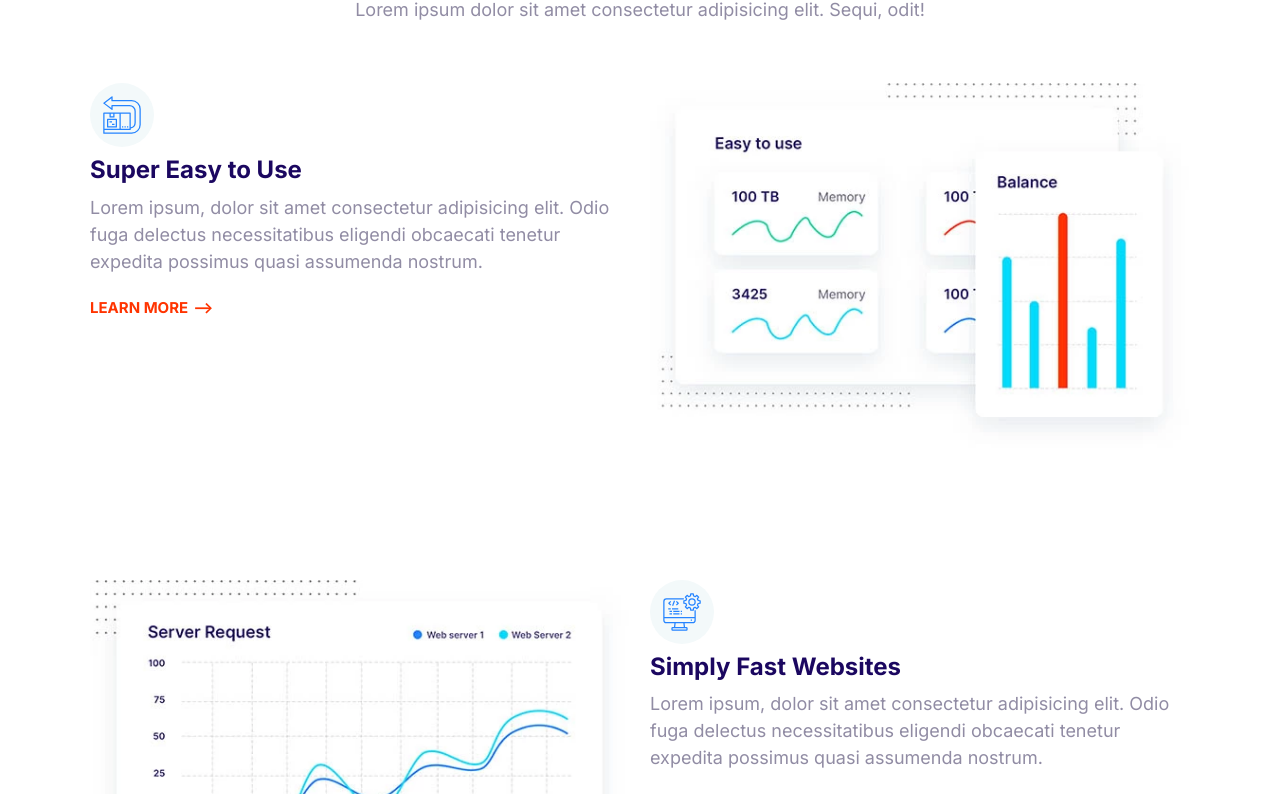
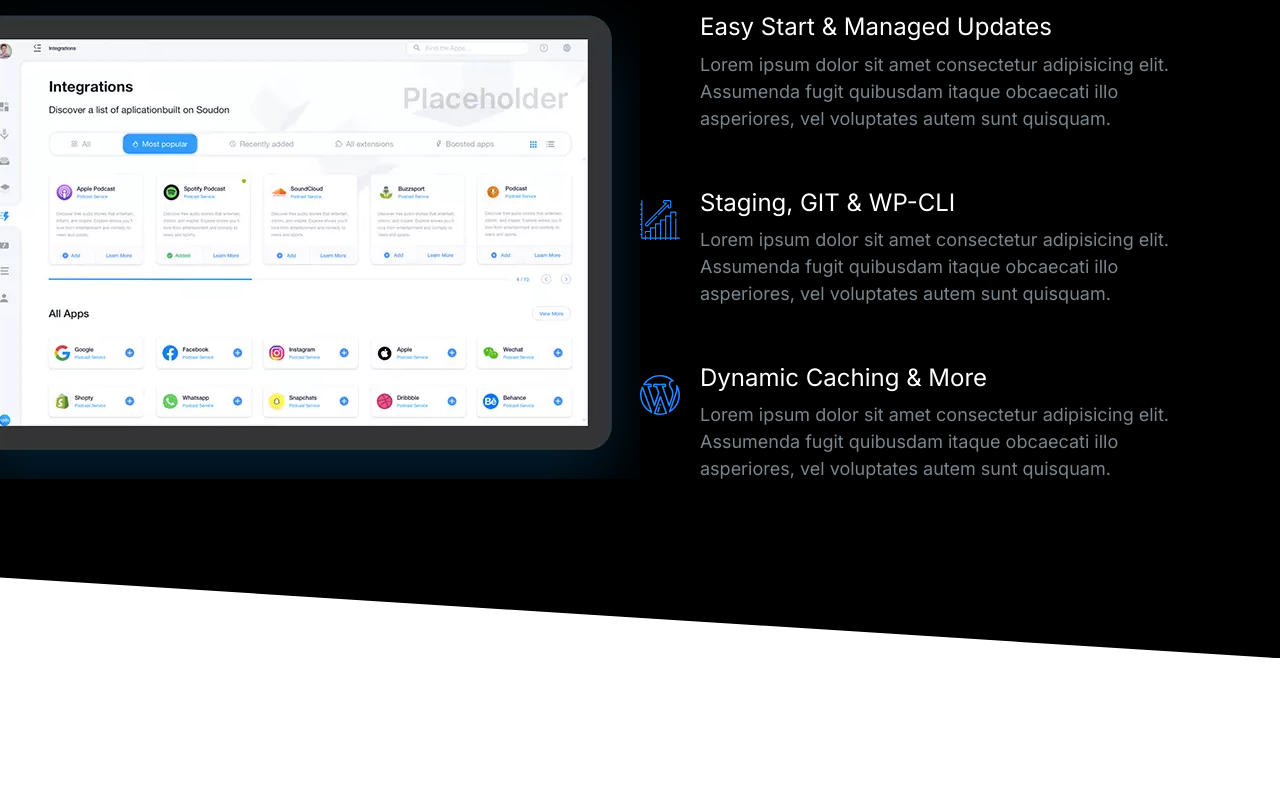
Before and after one commit to jonnguyen1926/moshify, a plain HTML site: page index.html in a window 1280 px wide. Shown: the part 151-945 px from the top of the page. After the commit the page ends 809 px from the top, so only its background shows below. Drawn offline with Linux system fonts and the light colour scheme.

Commit message:
showcase block

```diff
--- a/css/styles.css
+++ b/css/styles.css
@@ -14,6 +14,10 @@
 }
 
 /* Typography */
+::selection {
+    background: var(--color-primary);
+    color: #fff;
+}
 
 html {
     font-size: 62.5%;
@@ -42,7 +46,7 @@ h2 {
 
 h3 {
     font-size: 3rem;
-
+    font-weight: 500;
 }
 
 p {
@@ -134,7 +138,6 @@ a {
 .list {
     list-style: none;
     padding-left: 0;
-    color: var(--color-headings);
 }
 
 .list--inline .list__item{
@@ -145,6 +148,7 @@ a {
 .list--tick {
     list-style-image: url(../images/tick.svg);
     padding-left: 3rem;
+    color: var(--color-headings);
 }
 
 .list--tick .list__item {
@@ -412,6 +416,7 @@ a {
 /* Media */
 .media {
     display: flex;
+    margin-bottom: 4rem;
 }
 
 .media__title {
@@ -616,17 +621,19 @@ a {
     color: #7b858b;
 }
 
-.block--dark .block__heading {
+.block--dark h1,
+.block--dark h2,
+.block--dark h3 {
     color: #fff;
 }
 
 .block--skewed-right {
     padding-bottom: calc(var(--padding-vertical) + 4rem);
-    clip-path: polygon(0% 0%, 100% 0%, 100% 100%, 0% 80%);
+    clip-path: polygon(0% 0%, 100% 0%, 100% 100%, 0% 90%);
 }
 .block--skewed-left {
     padding-bottom: calc(var(--padding-vertical) + 4rem);
-    clip-path: polygon(0% 0%, 100% 0%, 100% 80%, 0% 100%);
+    clip-path: polygon(0% 0%, 100% 0%, 100% 90%, 0% 100%);
 }
 
 .container {
@@ -698,10 +705,6 @@ a {
 }
 
 /* Hero */
-.hero {
-    clip-path: polygon(0% 0%, 100% 0%, 100% 90%, 0% 100%);
-}
-
 .hero__tagline {
     font-size: 2rem;
     color: #b9c3cf;
@@ -782,3 +785,24 @@ a {
         order: 2;
     }
 }
+
+/* Showcase Block */
+.block-showcase__image > img {
+    width: 100%;
+}
+
+@media screen and (min-width: 768px) {
+    .block-showcase .grid {
+        grid-template-columns: 50% 50%;
+    }
+
+    .block-showcase__image {
+      justify-self: end;
+    }
+
+    .block-showcase__image > img {
+        width: auto;
+        max-width: 700px;
+    }
+
+}
--- a/index.html
+++ b/index.html
@@ -15,121 +15,76 @@
     <link rel="stylesheet" href="css/styles.css" />
   </head>
   <body>
-    <section class="block container">
+    <section class="block block--dark block--skewed-right block-showcase">
       <header class="block__header">
-        <h2>Host on the Cloud to Keep Growing</h2>
-        <p>
-          Lorem ipsum dolor sit amet consectetur adipisicing elit. Sequi, odit!
-        </p>
+        <h2>User-friendly Control Panel</h2>
       </header>
-      <article class="grid grid--1x2 feature">
-        <div class="feature__content">
-          <span class="icon-container">
-            <svg class="icon icon--primary">
-              <use xlink:href="images/sprite.svg#easy"></use>
-            </svg>
-          </span>
-          <h3 class="feature__heading">Super Easy to Use</h3>
-          <p>
-            Lorem ipsum, dolor sit amet consectetur adipisicing elit. Odio fuga
-            delectus necessitatibus eligendi obcaecati tenetur expedita possimus
-            quasi assumenda nostrum.
-          </p>
-          <a href="#" class="link-arrow">Learn More</a>
-        </div>
-        <picture>
+      <div class="container grid grid--1x2">
+        <picture class="block-showcase__image">
           <source
             type="image/webp"
-            srcset="images/easy.webp 1x, images/easy@2x.webp 2x"
+            srcset="images/ipad.webp 1x, images/ipad@2x.webp 2x"
           />
           <source
-            type="image/jpg"
-            srcset="images/easy.jpg 1x, images/easy@2x.jpg 2x"
+            type="image/png"
+            srcset="images/ipad.png 1x, images/ipad@2x.png 2x"
           />
-          <img class="feature__image" src="images/easy@2x.jpg" alt="" />
+          <img src="images/ipad.png" alt="" />
         </picture>
-      </article>
-      <article class="grid grid--1x2 feature">
-        <div class="feature__content">
-          <span class="icon-container">
+        <ul class="list">
+          <li>
+            <div class="media">
+              <div class="media__image">
                 <svg class="icon icon--primary">
-              <use xlink:href="images/sprite.svg#computer"></use>
+                  <use xlink:href="images/sprite.svg#snap"></use>
                 </svg>
-          </span>
-          <h3 class="feature__heading">Simply Fast Websites</h3>
+              </div>
+              <div class="media__body">
+                <h3 class="media__title">Easy Start & Managed Updates</h3>
                 <p>
-            Lorem ipsum, dolor sit amet consectetur adipisicing elit. Odio fuga
-            delectus necessitatibus eligendi obcaecati tenetur expedita possimus
-            quasi assumenda nostrum.
+                  Lorem ipsum dolor sit amet consectetur adipisicing elit.
+                  Assumenda fugit quibusdam itaque obcaecati illo asperiores,
+                  vel voluptates autem sunt quisquam.
                 </p>
-          <a href="#" class="link-arrow">Learn More</a>
               </div>
-        <picture>
-          <source
-            type="image/webp"
-            srcset="images/fast.webp 1x, images/fast@2x.webp 2x"
-          />
-          <source
-            type="image/jpg"
-            srcset="images/fast.jpg 1x, images/fast@2x.jpg 2x"
-          />
-          <img class="feature__image" src="images/fast@2x.jpg" alt="" />
-        </picture>
-      </article>
-      <article class="grid grid--1x2 feature">
-        <div class="feature__content">
-          <span class="icon-container">
+            </div>
+          </li>
+          <li>
+            <div class="media">
+              <div class="media__image">
+                <svg class="icon icon--primary">
+                  <use xlink:href="images/sprite.svg#growth"></use>
+                </svg>
+              </div>
+              <div class="media__body">
+                <h3 class="media__title">Staging, GIT & WP-CLI</h3>
+                <p>
+                  Lorem ipsum dolor sit amet consectetur adipisicing elit.
+                  Assumenda fugit quibusdam itaque obcaecati illo asperiores,
+                  vel voluptates autem sunt quisquam.
+                </p>
+              </div>
+            </div>
+          </li>
+          <li>
+            <div class="media">
+              <div class="media__image">
                 <svg class="icon icon--primary">
                   <use xlink:href="images/sprite.svg#wordpress"></use>
                 </svg>
-          </span>
-          <h3 class="feature__heading">Super Easy to Use</h3>
+              </div>
+              <div class="media__body">
+                <h3 class="media__title">Dynamic Caching & More</h3>
                 <p>
-            Lorem ipsum, dolor sit amet consectetur adipisicing elit. Odio fuga
-            delectus necessitatibus eligendi obcaecati tenetur expedita possimus
-            quasi assumenda nostrum.
+                  Lorem ipsum dolor sit amet consectetur adipisicing elit.
+                  Assumenda fugit quibusdam itaque obcaecati illo asperiores,
+                  vel voluptates autem sunt quisquam.
                 </p>
-          <a href="#" class="link-arrow">Learn More</a>
               </div>
-        <picture>
-          <source
-            type="image/webp"
-            srcset="images/wordpress.webp 1x, images/wordpress@2x.webp 2x"
-          />
-          <source
-            type="image/jpg"
-            srcset="images/wordpress.jpg 1x, images/wordpress@2x.jpg 2x"
-          />
-          <img class="feature__image" src="images/wordpress@2x.jpg" alt="" />
-        </picture>
-      </article>
-      <article class="grid grid--1x2 feature">
-        <div class="feature__content">
-          <span class="icon-container">
-            <svg class="icon icon--primary">
-              <use xlink:href="images/sprite.svg#clock"></use>
-            </svg>
-          </span>
-          <h3 class="feature__heading">Super Easy to Use</h3>
-          <p>
-            Lorem ipsum, dolor sit amet consectetur adipisicing elit. Odio fuga
-            delectus necessitatibus eligendi obcaecati tenetur expedita possimus
-            quasi assumenda nostrum.
-          </p>
-          <a href="#" class="link-arrow">Learn More</a>
             </div>
-        <picture>
-          <source
-            type="image/webp"
-            srcset="images/support.webp 1x, images/support@2x.webp 2x"
-          />
-          <source
-            type="image/jpg"
-            srcset="images/support.jpg 1x, images/support@2x.jpg 2x"
-          />
-          <img class="feature__image" src="images/support@2x.jpg" alt="" />
-        </picture>
-      </article>
+          </li>
+        </ul>
+      </div>
     </section>
     <script src="js/main.js"></script>
   </body>
```
Also changed, not shown: components/showcase block.html (added, +71 -0 lines), images/ipad.png (added), images/ipad.webp (added), images/ipad@2x.png (added), images/ipad@2x.webp (added). Lines whose indentation alone changed are shown as unchanged.
